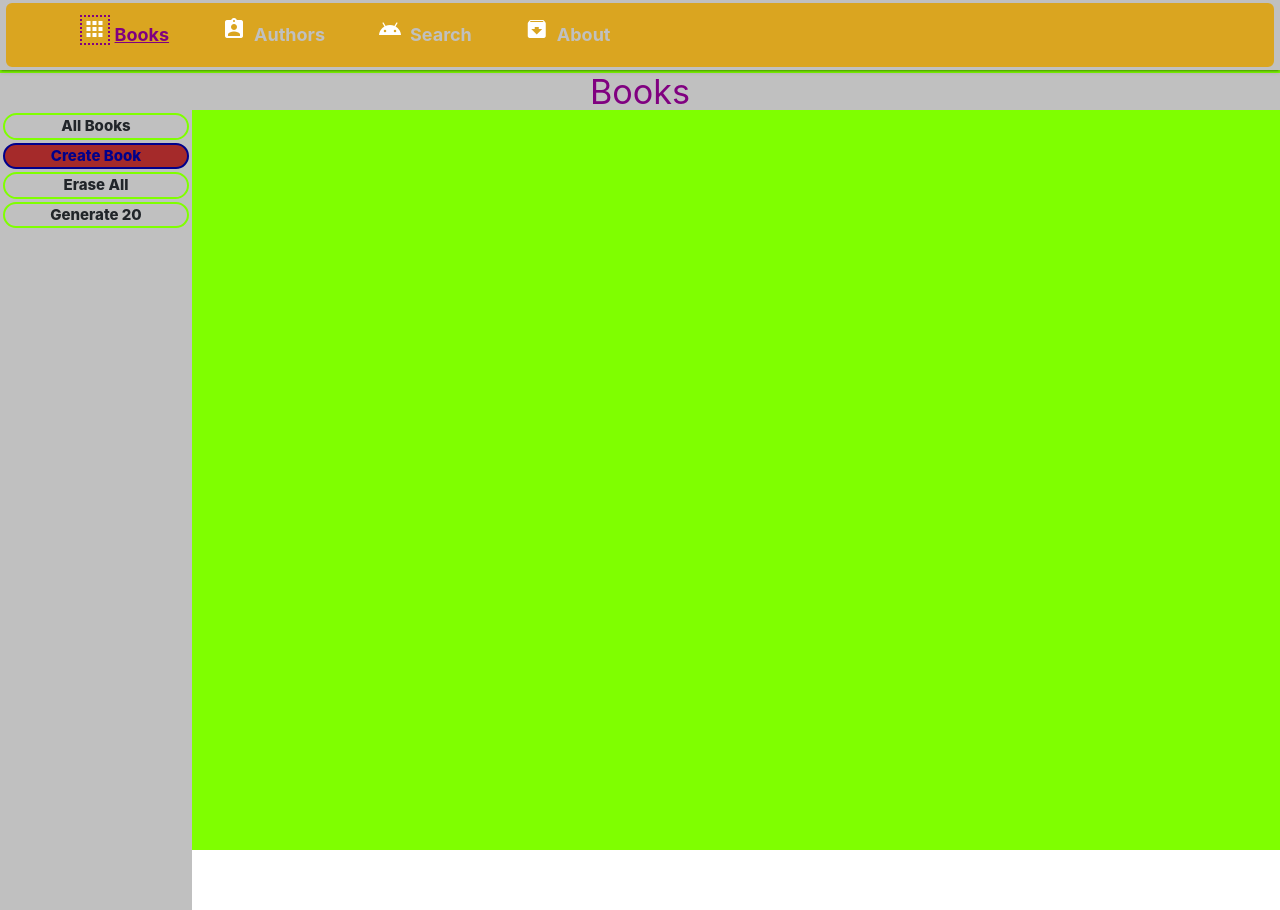
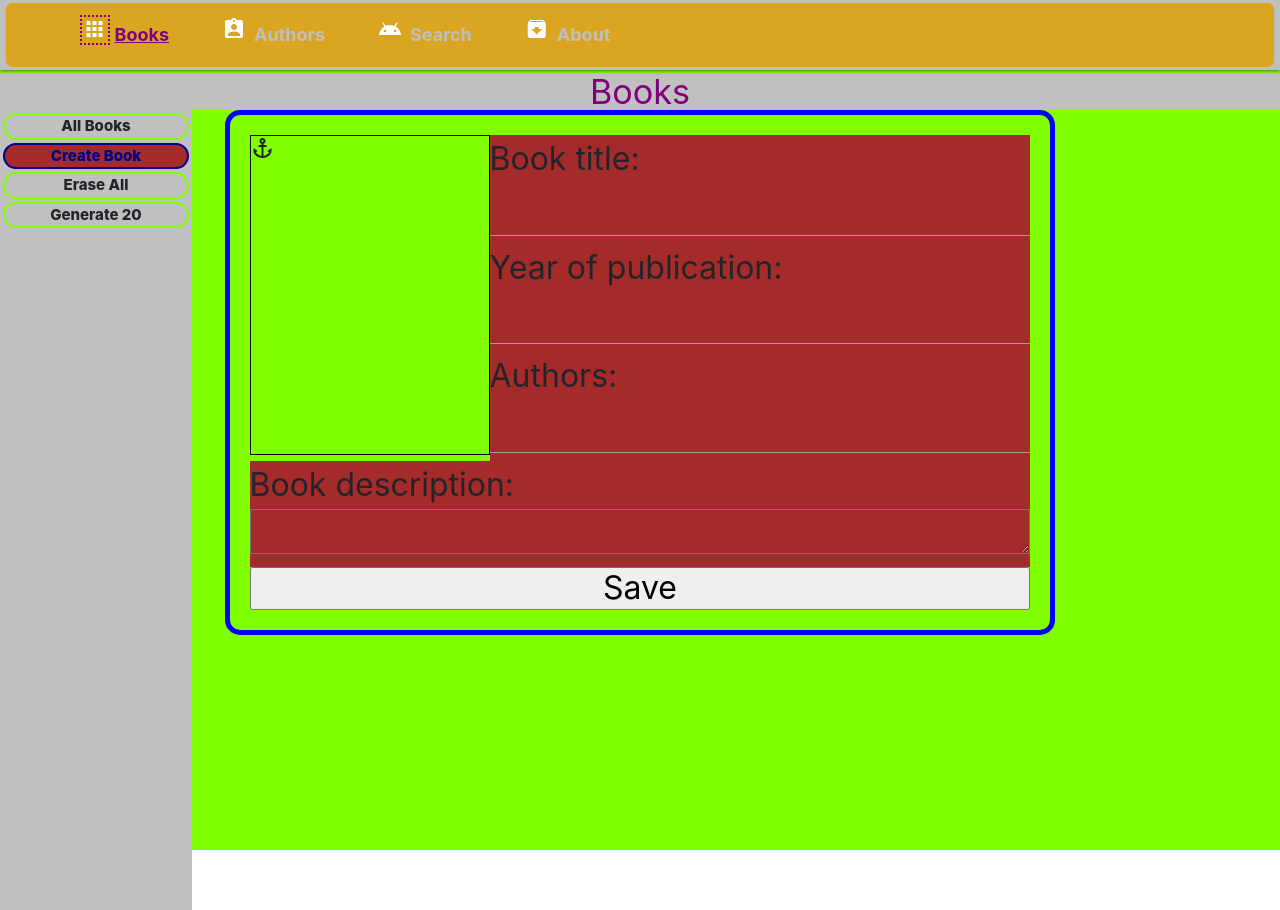
Before and after one commit to denser-by/my-books-react-ts, a React (Create React App) app: page / in a window 1280 px wide. Both pictures are taken after a click on the item "Create Book". Built offline with nearby package versions, Linux system fonts and the light colour scheme.

Commit message:
description fix

```diff
--- a/src/components/main/MainPage.jsx
+++ b/src/components/main/MainPage.jsx
@@ -28,14 +28,14 @@ const MainPage = ({ selectedItem, setSelectedItem, navigator }) => {
 
     const contextOpsBooks = [
         { icon: "anchor", href: "/viewBooksAll", name: "All Books" },
-        { icon: "anchor", href: "/createBook", name: "Create Book" },
+        { icon: "anchor", href: "/createBook?", name: "Create Book" },
         { icon: "anchor", href: "/eraseAllBooks", name: "Erase All" },
         { icon: "anchor", href: "/generate20Books", name: "Generate 20" }
     ]
 
     const contextOpsAuthors = [
         { icon: "anchor", href: "/viewAuthorsAll", name: "All Authors" },
-        { icon: "anchor", href: "/createAuthor", name: "Create Author" },
+        { icon: "anchor", href: "/createAuthor?", name: "Create Author" },
         { icon: "anchor", href: "/generate20Authors", name: "Generate 20" }
     ]
 
@@ -49,72 +49,90 @@ const MainPage = ({ selectedItem, setSelectedItem, navigator }) => {
     ]
 
     const bookItems = [
-        { id: 1, name: "Book1", authors: [1, 5], info: "Description 1", year: "1999", cover_img: "anchor" },
-        { id: 2, name: "Book2", authors: [3, 5], info: "Description 2", year: "1995", cover_img: "anchor" },
-        { id: 3, name: "Book3", authors: [1, 3], info: "Description 3", year: "2001", cover_img: "anchor" },
-        { id: 4, name: "Book4", authors: [1], info: "Description 4", year: "2003", cover_img: "anchor" },
-        { id: 5, name: "Book5", authors: [3, 5], info: "Description 5", year: "2004", cover_img: "anchor" },
-        { id: 6, name: "Book6", authors: [1, 3, 5], info: "Description 6", year: "2001", cover_img: "anchor" },
-        { id: 7, name: "Book7", authors: [1, 5], info: "Description 7", year: "2010", cover_img: "anchor" },
-        { id: 8, name: "Book8", authors: [3, 5], info: "Description 8", year: "1992", cover_img: "anchor" },
-        { id: 9, name: "Book9", authors: [1, 3], info: "Description 9", year: "1995", cover_img: "anchor" },
-        { id: 10, name: "Book10", authors: [1, 3, 5], info: "Description 10", year: "2011", cover_img: "anchor" },
-        { id: 11, name: "Book11", authors: [1, 5], info: "Description 11", year: "1999", cover_img: "anchor" },
-        { id: 12, name: "Book12", authors: [3, 5], info: "Description 12", year: "1995", cover_img: "anchor" },
-        { id: 13, name: "Book13", authors: [1, 3], info: "Description 13", year: "2001", cover_img: "anchor" },
-        { id: 14, name: "Book14", authors: [1], info: "Description 14", year: "2003", cover_img: "anchor" },
-        { id: 15, name: "Book15", authors: [3, 5], info: "Description 15", year: "2004", cover_img: "anchor" },
-        { id: 16, name: "Book16", authors: [1, 3, 5], info: "Description 16", year: "2001", cover_img: "anchor" },
-        { id: 17, name: "Book17", authors: [1, 5], info: "Description 17", year: "2010", cover_img: "anchor" },
-        { id: 18, name: "Book18", authors: [3, 5], info: "Description 18", year: "1992", cover_img: "anchor" },
-        { id: 19, name: "Book19", authors: [1, 3], info: "Description 19", year: "1995", cover_img: "anchor" },
-        { id: 20, name: "Book20", authors: [1, 3, 5], info: "Description 20", year: "2011", cover_img: "anchor" },
-        { id: 21, name: "Book21", authors: [1, 5], info: "Description 21", year: "1999", cover_img: "anchor" },
-        { id: 22, name: "Book22", authors: [3, 5], info: "Description 22", year: "1995", cover_img: "anchor" },
-        { id: 23, name: "Book23", authors: [1, 3], info: "Description 23", year: "2001", cover_img: "anchor" },
-        { id: 24, name: "Book24", authors: [1], info: "Description 24", year: "2003", cover_img: "anchor" },
-        { id: 25, name: "Book25", authors: [3, 5], info: "Description 25", year: "2004", cover_img: "anchor" },
-        { id: 26, name: "Book26", authors: [1, 3, 5], info: "Description 26", year: "2001", cover_img: "anchor" },
-        { id: 27, name: "Book27", authors: [1, 5], info: "Description 27", year: "2010", cover_img: "anchor" },
-        { id: 28, name: "Book28", authors: [3, 5], info: "Description 28", year: "1992", cover_img: "anchor" },
-        { id: 29, name: "Book29", authors: [1, 3], info: "Description 29", year: "1995", cover_img: "anchor" },
-        { id: 30, name: "Book30", authors: [1, 3, 5], info: "Description 30", year: "2011", cover_img: "anchor" }
+        { id: 1, name: "Book1", authors: [1, 5], info: "Book Description 1", year: "1999", cover_img: "anchor" },
+        { id: 2, name: "Book2", authors: [3, 5], info: "Book Description 2", year: "1995", cover_img: "anchor" },
+        { id: 3, name: "Book3", authors: [1, 3], info: "Book Description 3", year: "2001", cover_img: "anchor" },
+        { id: 4, name: "Book4", authors: [1], info: "Book Description 4", year: "2003", cover_img: "anchor" },
+        { id: 5, name: "Book5", authors: [3, 5], info: "Book Description 5", year: "2004", cover_img: "anchor" },
+        { id: 6, name: "Book6", authors: [1, 3, 5], info: "Book Description 6", year: "2001", cover_img: "anchor" },
+        { id: 7, name: "Book7", authors: [1, 5], info: "Book Description 7", year: "2010", cover_img: "anchor" },
+        { id: 8, name: "Book8", authors: [3, 5], info: "Book Description 8", year: "1992", cover_img: "anchor" },
+        { id: 9, name: "Book9", authors: [1, 3], info: "Book Description 9", year: "1995", cover_img: "anchor" },
+        { id: 10, name: "Book10", authors: [1, 3, 5], info: "Book Description 10", year: "2011", cover_img: "anchor" },
+        { id: 11, name: "Book11", authors: [1, 5], info: "Book Description 11", year: "1999", cover_img: "anchor" },
+        { id: 12, name: "Book12", authors: [3, 5], info: "Book Description 12", year: "1995", cover_img: "anchor" },
+        { id: 13, name: "Book13", authors: [1, 3], info: "Book Description 13", year: "2001", cover_img: "anchor" },
+        { id: 14, name: "Book14", authors: [1], info: "Book Description 14", year: "2003", cover_img: "anchor" },
+        { id: 15, name: "Book15", authors: [3, 5], info: "Book Description 15", year: "2004", cover_img: "anchor" },
+        { id: 16, name: "Book16", authors: [1, 3, 5], info: "Book Description 16", year: "2001", cover_img: "anchor" },
+        { id: 17, name: "Book17", authors: [1, 5], info: "Book Description 17", year: "2010", cover_img: "anchor" },
+        { id: 18, name: "Book18", authors: [3, 5], info: "Book Description 18", year: "1992", cover_img: "anchor" },
+        { id: 19, name: "Book19", authors: [1, 3], info: "Book Description 19", year: "1995", cover_img: "anchor" },
+        { id: 20, name: "Book20", authors: [1, 3, 5], info: "Book Description 20", year: "2011", cover_img: "anchor" },
+        { id: 21, name: "Book21", authors: [1, 5], info: "Book Description 21", year: "1999", cover_img: "anchor" },
+        { id: 22, name: "Book22", authors: [3, 5], info: "Book Description 22", year: "1995", cover_img: "anchor" },
+        { id: 23, name: "Book23", authors: [1, 3], info: "Book Description 23", year: "2001", cover_img: "anchor" },
+        { id: 24, name: "Book24", authors: [1], info: "Book Description 24", year: "2003", cover_img: "anchor" },
+        { id: 25, name: "Book25", authors: [3, 5], info: "Book Description 25", year: "2004", cover_img: "anchor" },
+        { id: 26, name: "Book26", authors: [1, 3, 5], info: "Book Description 26", year: "2001", cover_img: "anchor" },
+        { id: 27, name: "Book27", authors: [1, 5], info: "Book Description 27", year: "2010", cover_img: "anchor" },
+        { id: 28, name: "Book28", authors: [3, 5], info: "Book Description 28", year: "1992", cover_img: "anchor" },
+        { id: 29, name: "Book29", authors: [1, 3], info: "Book Description 29", year: "1995", cover_img: "anchor" },
+        { id: 30, name: "Book30", authors: [1, 3, 5], info: "Book Description 30", year: "2011", cover_img: "anchor" }
     ]
 
     const authorItems = [
-        { id: 1, name: "Author1", info: "Description 1", age: "1999", photo: "anchor" },
-        { id: 2, name: "Author2", info: "Description 2", age: "2000", photo: "anchor" },
-        { id: 3, name: "Author3", info: "Description 3", age: "2001", photo: "anchor" },
-        { id: 4, name: "Author4", info: "Description 4", age: "2002", photo: "anchor" },
-        { id: 5, name: "Author5", info: "Description 5", age: "2003", photo: "anchor" },
-        { id: 6, name: "Author6", info: "Description 6", age: "2004", photo: "anchor" },
-        { id: 7, name: "Author7", info: "Description 7", age: "2005", photo: "anchor" },
-        { id: 8, name: "Author8", info: "Description 8", age: "2006", photo: "anchor" },
-        { id: 9, name: "Author9", info: "Description 9", age: "2007", photo: "anchor" },
-        { id: 11, name: "Author11", info: "Description 11", age: "1999", photo: "anchor" },
-        { id: 12, name: "Author12", info: "Description 12", age: "2000", photo: "anchor" },
-        { id: 13, name: "Author13", info: "Description 13", age: "2001", photo: "anchor" },
-        { id: 14, name: "Author14", info: "Description 14", age: "2002", photo: "anchor" },
-        { id: 15, name: "Author15", info: "Description 15", age: "2003", photo: "anchor" },
-        { id: 16, name: "Author16", info: "Description 16", age: "2004", photo: "anchor" },
-        { id: 17, name: "Author17", info: "Description 17", age: "2005", photo: "anchor" },
-        { id: 18, name: "Author18", info: "Description 18", age: "2006", photo: "anchor" },
-        { id: 19, name: "Author19", info: "Description 19", age: "2007", photo: "anchor" },
-        { id: 21, name: "Author21", info: "Description 21", age: "1999", photo: "anchor" },
-        { id: 22, name: "Author22", info: "Description 22", age: "2000", photo: "anchor" },
-        { id: 23, name: "Author23", info: "Description 23", age: "2001", photo: "anchor" },
-        { id: 24, name: "Author24", info: "Description 24", age: "2002", photo: "anchor" },
-        { id: 25, name: "Author25", info: "Description 25", age: "2003", photo: "anchor" },
-        { id: 26, name: "Author26", info: "Description 26", age: "2004", photo: "anchor" },
-        { id: 27, name: "Author27", info: "Description 27", age: "2005", photo: "anchor" },
-        { id: 28, name: "Author28", info: "Description 28", age: "2006", photo: "anchor" },
-        { id: 29, name: "Author29", info: "Description 29", age: "2007", photo: "anchor" }
+        { id: 1, name: "Author1", info: "Author Description 1", age: "1999", photo: "anchor" },
+        { id: 2, name: "Author2", info: "Author Description 2", age: "2000", photo: "anchor" },
+        { id: 3, name: "Author3", info: "Author Description 3", age: "2001", photo: "anchor" },
+        { id: 4, name: "Author4", info: "Author Description 4", age: "2002", photo: "anchor" },
+        { id: 5, name: "Author5", info: "Author Description 5", age: "2003", photo: "anchor" },
+        { id: 6, name: "Author6", info: "Author Description 6", age: "2004", photo: "anchor" },
+        { id: 7, name: "Author7", info: "Author Description 7", age: "2005", photo: "anchor" },
+        { id: 8, name: "Author8", info: "Author Description 8", age: "2006", photo: "anchor" },
+        { id: 9, name: "Author9", info: "Author Description 9", age: "2007", photo: "anchor" },
+        { id: 11, name: "Author11", info: "Author Description 11", age: "1999", photo: "anchor" },
+        { id: 12, name: "Author12", info: "Author Description 12", age: "2000", photo: "anchor" },
+        { id: 13, name: "Author13", info: "Author Description 13", age: "2001", photo: "anchor" },
+        { id: 14, name: "Author14", info: "Author Description 14", age: "2002", photo: "anchor" },
+        { id: 15, name: "Author15", info: "Author Description 15", age: "2003", photo: "anchor" },
+        { id: 16, name: "Author16", info: "Author Description 16", age: "2004", photo: "anchor" },
+        { id: 17, name: "Author17", info: "Author Description 17", age: "2005", photo: "anchor" },
+        { id: 18, name: "Author18", info: "Author Description 18", age: "2006", photo: "anchor" },
+        { id: 19, name: "Author19", info: "Author Description 19", age: "2007", photo: "anchor" },
+        { id: 21, name: "Author21", info: "Author Description 21", age: "1999", photo: "anchor" },
+        { id: 22, name: "Author22", info: "Author Description 22", age: "2000", photo: "anchor" },
+        { id: 23, name: "Author23", info: "Author Description 23", age: "2001", photo: "anchor" },
+        { id: 24, name: "Author24", info: "Author Description 24", age: "2002", photo: "anchor" },
+        { id: 25, name: "Author25", info: "Author Description 25", age: "2003", photo: "anchor" },
+        { id: 26, name: "Author26", info: "Author Description 26", age: "2004", photo: "anchor" },
+        { id: 27, name: "Author27", info: "Author Description 27", age: "2005", photo: "anchor" },
+        { id: 28, name: "Author28", info: "Author Description 28", age: "2006", photo: "anchor" },
+        { id: 29, name: "Author29", info: "Author Description 29", age: "2007", photo: "anchor" }
     ]
+
+    function getNewBook() {
+        const bookNewItems = [
+            { id: 1, name: "", authors: [], info: "", year: "", cover_img: "" },
+        ]
+        var newBook = bookNewItems[0];
+        newBook.id = bookItems.length + 1;
+        return newBook;
+    }
 
     function getBook(idx) {
         if (("" + idx).length >= 1 && idx > 0)
             return bookItems[idx - 1];
         return bookItems[0];
+    }
+
+    function getNewAuthor() {
+        const authorNewItems = [
+            { id: 1, name: "", info: "", age: "", photo: "" },
+        ]
+        var newAuthor = authorNewItems[0];
+        newAuthor.id = authorItems.length + 1;
+        return newAuthor;
     }
 
     function getAuthor(idx) {
@@ -146,11 +164,11 @@ const MainPage = ({ selectedItem, setSelectedItem, navigator }) => {
             <ContextMenu selectedItem={selectedItem} operations={getOps(selectedItem, contextOpsBooks, contextOpsAuthors, contextOpsSearch, contextOpsAbout)}
                 pageRef={pageRef} setPageRef={setPageRef} />
 
-            <span className={requestCheck(pageRef, "/createBook") ? "pageVisible" : "pageHidden"}><BookPage book={getBook(getId(pageRef))} /></span>
+            <span className={requestCheck(pageRef, "/createBook") ? "pageVisible" : "pageHidden"}><BookPage book={getNewBook()} /></span>
             <span className={requestCheck(pageRef, "/viewBook") ? "pageVisible" : "pageHidden"}><BookPage book={getBook(getId(pageRef))} /></span>
             <span className={requestCheck(pageRef, "/editBook") ? "pageVisible" : "pageHidden"}><BookPage book={getBook(getId(pageRef))} /></span>
 
-            <span className={requestCheck(pageRef, "/createAuthor") ? "pageVisible" : "pageHidden"}><AuthorPage author={getAuthor(getId(pageRef))} /></span>
+            <span className={requestCheck(pageRef, "/createAuthor") ? "pageVisible" : "pageHidden"}><AuthorPage author={getNewAuthor()} /></span>
             <span className={requestCheck(pageRef, "/viewAuthor") ? "pageVisible" : "pageHidden"}><AuthorPage author={getAuthor(getId(pageRef))} /></span>
             <span className={requestCheck(pageRef, "/editAuthor") ? "pageVisible" : "pageHidden"}><AuthorPage author={getAuthor(getId(pageRef))} /></span>
 
--- a/src/pages/AuthorPage/AuthorPage.jsx
+++ b/src/pages/AuthorPage/AuthorPage.jsx
@@ -16,7 +16,7 @@ const AuthorPage = ({ author }) => {
                         </span>
                         <span className="author-info">
                             <span className="author-info-label">Born in:</span>
-                            <input id="authorYear" name="authorYear" type="text" value={author.year} />
+                            <input id="authorYear" name="authorYear" type="text" value={author.age} />
                         </span>
                         <span className="author-info">
                             <span className="author-info-label">List of books:</span>
@@ -26,14 +26,9 @@ const AuthorPage = ({ author }) => {
                 </span>
                 <div className="author-info">
                     <span className="author-info-label">Biography:</span>
-                    <textarea id="authorInfo" name="authorInfo" rows="4" cols="12">
-                        {author.info}
-                    </textarea>
+                    <textarea id="authorInfo" name="authorInfo" rows="4" cols="12" value={author.info} />
                 </div>
 
-                {/* <a href={book.url_view} className="book-link"><image src={book.cover_img} />View book</a>
-                <a href={book.url_edit} className="book-link"><image src={book.cover_img} />Edit book</a>
-                <a href={book.url_delete} className="book-link"><image src={book.cover_img} />Delete book</a> */}
                 <input type="submit" value="Save" />
             </span>
 
--- a/src/pages/BookPage/BookPage.jsx
+++ b/src/pages/BookPage/BookPage.jsx
@@ -25,9 +25,7 @@ const BookPage = ({ book }) => {
                 </span>
                 <div className="book-info">
                     <span className="book-info-label">Book description:</span>
-                    <textarea id="bookInfo" name="bookInfo" rows="4" cols="12">
-                        {book.info}
-                    </textarea>
+                    <textarea id="bookInfo" name="bookInfo" rows="4" cols="12" value={book.info} />
                 </div>
 
                 <input type="submit" value="Save" />
```
